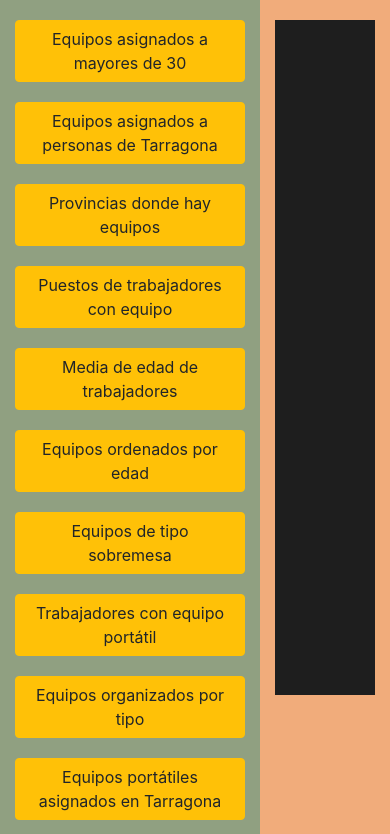
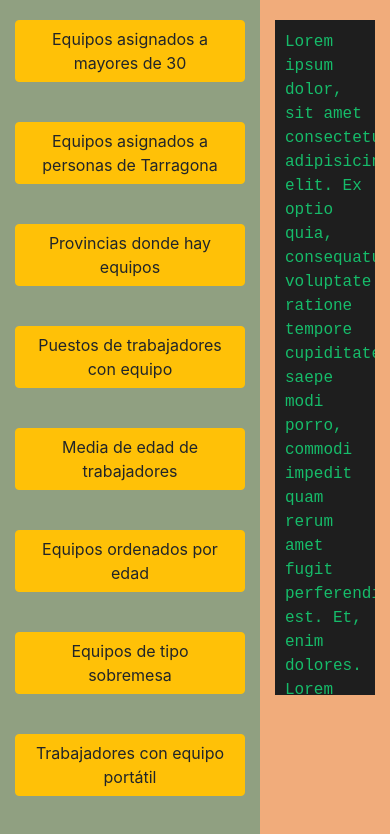
Before and after one commit to malenadejuan/ejercicio-react-layout-2-malena, a React (Create React App) app: page / in a window 390 px wide. Shown: the top 834 px of the page. Built offline with nearby package versions, Linux system fonts and the light colour scheme.

Commit message:
lista responsive

```diff
--- a/src/App.js
+++ b/src/App.js
@@ -5,26 +5,35 @@ function App() {
     <Container fluid>
       <Row as="main">
         <Col xs="8" as="section">
-          <ul className="list-unstyled">
-            <li><Button variant="warning" className="boton gt30">Equipos asignados a mayores de 30</Button></li>
-            <li><Button variant="warning" className="boton tarragona">Equipos asignados a personas de Tarragona</Button>
-            </li>
-            <li><Button variant="warning" className="boton provincias">Provincias donde hay equipos</Button></li>
-            <li><Button variant="warning" className="boton puestos">Puestos de trabajadores con equipo</Button></li>
-            <li><Button variant="warning" className="boton edad-media">Media de edad de trabajadores</Button></li>
-            <li><Button variant="warning" className="boton orden-edad">Equipos ordenados por edad</Button></li>
-            <li><Button variant="warning" className="boton sobremesa">Equipos de tipo sobremesa</Button></li>
-            <li><Button variant="warning" className="boton trabajadores-portatil">Trabajadores con equipo
-          portátil</Button></li>
-            <li><Button variant="warning" className="boton equipos-tipo">Equipos organizados por tipo</Button></li>
-            <li><Button variant="warning" className="boton portatiles-tarragona">Equipos portátiles asignados en
+          <Row as="ul" className="list-unstyled">
+            <Col sm="4" lg="3" as="li"><Button variant="warning" className="boton gt30">Equipos asignados a mayores de 30</Button></Col>
+            <Col sm="4" lg="3" as="li"><Button variant="warning" className="boton tarragona">Equipos asignados a personas de Tarragona</Button>
+            </Col>
+            <Col sm="4" lg="3" as="li"><Button variant="warning" className="boton provincias">Provincias donde hay equipos</Button></Col>
+            <Col sm="4" lg="3" as="li"><Button variant="warning" className="boton puestos">Puestos de trabajadores con equipo</Button></Col>
+            <Col sm="4" lg="3" as="li"><Button variant="warning" className="boton edad-media">Media de edad de trabajadores</Button></Col>
+            <Col sm="4" lg="3" as="li"><Button variant="warning" className="boton orden-edad">Equipos ordenados por edad</Button></Col>
+            <Col sm="4" lg="3" as="li"><Button variant="warning" className="boton sobremesa">Equipos de tipo sobremesa</Button></Col>
+            <Col sm="4" lg="3" as="li"><Button variant="warning" className="boton trabajadores-portatil">Trabajadores con equipo
+          portátil</Button></Col>
+            <Col sm="4" lg="3" as="li"><Button variant="warning" className="boton equipos-tipo">Equipos organizados por tipo</Button></Col>
+            <Col sm="4" lg="3" as="li"><Button variant="warning" className="boton portatiles-tarragona">Equipos portátiles asignados en
           Tarragona</Button>
-            </li>
-            <li><Button variant="warning" className="boton resumen">Resumen de equipos asignados</Button></li>
-          </ul>
+            </Col>
+            <Col sm="4" lg="3" as="li"><Button variant="warning" className="boton resumen">Resumen de equipos asignados</Button></Col>
+          </Row>
         </Col>
         <Col xs="4" as="aside">
-          <div className="consola"></div>
+          <div className="consola">Lorem ipsum dolor, sit amet consectetur adipisicing elit.
+          Ex optio quia, consequatur, voluptate ratione tempore cupiditate saepe modi porro,
+          commodi impedit quam rerum amet fugit perferendis est. Et, enim dolores.
+          Lorem ipsum dolor, sit amet consectetur adipisicing elit.
+          Ex optio quia, consequatur, voluptate ratione tempore cupiditate saepe modi porro,
+          commodi impedit quam rerum amet fugit perferendis est. Et, enim dolores.
+          Lorem ipsum dolor, sit amet consectetur adipisicing elit.
+          Ex optio quia, consequatur, voluptate ratione tempore cupiditate saepe modi porro,
+          commodi impedit quam rerum amet fugit perferendis est. Et, enim dolores.
+          </div>
         </Col>
       </Row>
     </Container>
--- a/src/index.css
+++ b/src/index.css
@@ -33,4 +33,5 @@ li {
   overflow: auto;
   height: 80%;
   margin-top: 20%;
+  padding: 10px;
 }
```
